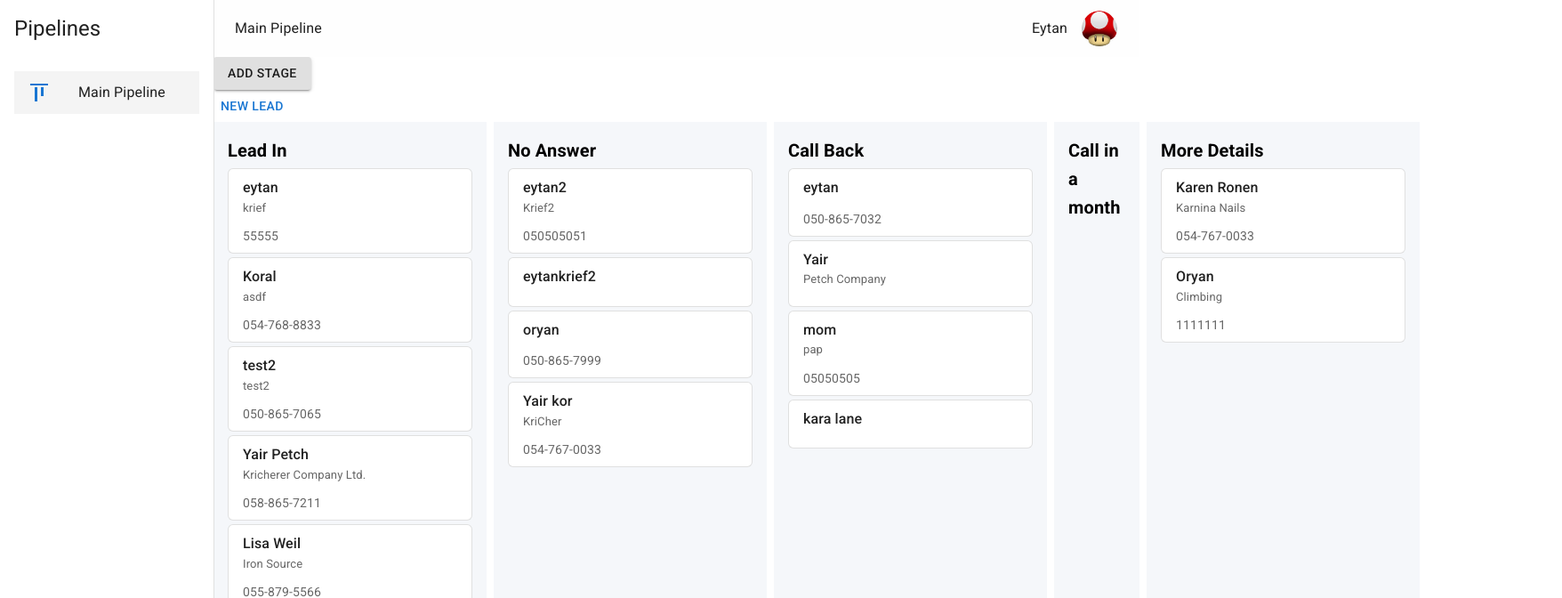
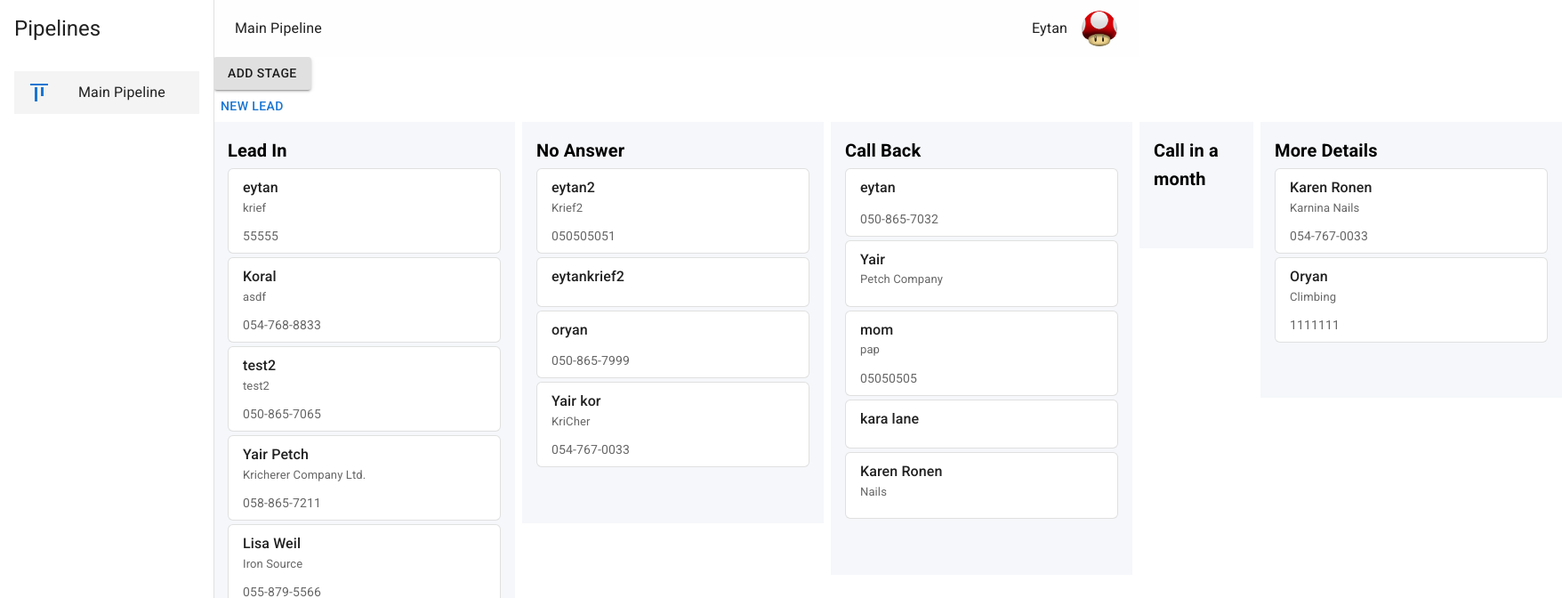
Before and after one commit to Eytan3000/CRM1, a React (Create React App) app: page / in a window 1280 px wide. Shown: the top 672 px of the page at 89% size, 1756 px wide, since content can reach past the window. Built offline with nearby package versions, Linux system fonts and the light colour scheme; data requests are answered from the project's data file.

Commit message:
before changing stack responsivness

```diff
--- a/data/db.json
+++ b/data/db.json
@@ -425,7 +425,7 @@
       "stage": "callBack",
       "name": "mom",
       "phone": "05050505",
-      "email": "",
+      "email": "momPap@gmail.com",
       "website": "",
       "facebook": "",
       "linkedin": "",
@@ -538,7 +538,7 @@
       "phone": "0588657211",
       "email": "petch@gmail.com",
       "website": "kriecherer.com",
-      "facebook": "",
+      "facebook": "https://www.facebook.com/yair.pecherer",
       "linkedin": "",
       "otherLink": "",
       "companyName": "Kricherer Company Ltd.",
@@ -612,7 +612,7 @@
         {
           "noteId": 1,
           "noteDate": "19th June 2023 , 9:32 PM",
-          "noteContent": "דיברתי איתה, די מעצבנת אבל עושה ציפורניים יפות. לדבר איתה עוד חודש"
+          "noteContent": "makes nails"
         }
       ],
       "id": 33
@@ -642,7 +642,7 @@
       "stage": "leadIn",
       "name": "Lisa Weil",
       "phone": "0558795566",
-      "email": "",
+      "email": "email@gmail.com",
       "website": "",
       "facebook": "",
       "linkedin": "https://www.linkedin.com/in/lisa-weil-02839516/",
@@ -655,8 +655,39 @@
       "companyLinkedin": "",
       "companyOtherLink": "",
       "dateCreated": "03.07.2023",
+      "notes": [
+        {
+          "noteId": 1,
+          "noteDate": "5th July 2023 , 7:52 AM",
+          "noteContent": "jjj"
+        },
+        {
+          "noteId": 2,
+          "noteDate": "5th July 2023 , 7:52 AM",
+          "noteContent": "jjjhhh"
+        }
+      ],
+      "id": 40
+    },
+    {
+      "stage": "callBack",
+      "name": "Karen Ronen",
+      "phone": "",
+      "email": "",
+      "website": "",
+      "facebook": "",
+      "linkedin": "",
+      "otherLink": "",
+      "companyName": "Nails",
+      "companyPhone": "",
+      "companyEmail": "",
+      "companyWebsite": "",
+      "companyFacebook": "",
+      "companyLinkedin": "",
+      "companyOtherLink": "",
+      "dateCreated": "04.07.2023",
       "notes": [],
-      "id": 40
+      "id": 41
     }
   ]
 }
--- a/src/components/NewLeadModal.js
+++ b/src/components/NewLeadModal.js
@@ -49,7 +49,7 @@ export default function NewLeadModal({ setRerender }) {
           <Typography id="modal-modal-description" sx={{ mt: 2 }}>
             Duis mollis, est non commodo luctus, nisi erat porttitor ligula.
           </Typography> */}
-          <Create onClose={handleClose} />
+          <Create onClose={handleClose} stage="leadIn" />
         </Box>
       </Modal>
     </div>
--- a/src/components/leadRender/leadRenderColumn.js
+++ b/src/components/leadRender/leadRenderColumn.js
@@ -1,5 +1,133 @@
-import React from 'react';
+import React, { useState } from 'react';
+import LeadCard from '../LeadCard';
+import { deleteLeadFromDb } from '../../helpers/dbFunctions';
+import { Box, Button, Modal, Stack } from '@mui/material';
+import TitleLabel from '../TitleLabel';
+import { makeStyles } from '@material-ui/core';
+import { convertCamelCaseToSpaces } from '../../helpers/helpers';
+import NewLeadModal from '../NewLeadModal';
+import Create from '../../pages/Create';
 
-export default function ComponentName() {
-  return <div>{/* Your component JSX here */}</div>;
+//----------------------------------------------------
+
+const style = {
+  position: 'absolute',
+  top: '50%',
+  left: '50%',
+  transform: 'translate(-50%, -50%)',
+  width: 400,
+  bgcolor: 'background.paper',
+  border: '2px solid #000',
+  boxShadow: 24,
+  p: 4,
+};
+
+const useStyles = makeStyles((theme) => {
+  return {
+    background: {
+      // background: '#F2F2F2',
+      // background: '#e7ebefff',
+      // background: '#f0f3f7',
+      background: '#f5f7faff',
+      // background: '#fafafcff',
+      width: '100%',
+      padding: theme.spacing(2),
+    },
+    label: {
+      fontWeight: 'bold',
+      // marginBottom: '2px',
+    },
+    customCard: {
+      height: '1px',
+      background: '#F00B0B',
+    },
+    buttonShow: {
+      opacity: 1,
+    },
+    buttonHide: {
+      transition: 'opacity 0.3s ease-in-out',
+      opacity: 0,
+    },
+  };
+});
+
+const handleDelete = async (id) => {
+  await deleteLeadFromDb(id);
+};
+
+function addLeadsCardsInColumn(leads, stageName, idPassUp) {
+  const leadIns = leads.map((lead) => {
+    if (lead.stage === stageName)
+      return (
+        <div key={lead.id}>
+          <LeadCard
+            keyVal={lead.id}
+            lead={lead}
+            handleDelete={handleDelete}
+            idPassUp={idPassUp}
+          />
+        </div>
+      );
+  });
+  return leadIns;
 }
+
+//----------------------------------------------------
+
+export default function LeadRenderColumn({ stage, leads, idPassUp }) {
+  const [hover, setHover] = useState(false);
+  const [open, setOpen] = React.useState(false);
+
+  const classes = useStyles();
+
+  const handleClick = () => {
+    setOpen(true);
+    // buttonRef.current.blur();
+  };
+  const handleClose = () => {
+    setOpen(false);
+    // setRerender();
+  };
+
+  const handleMouseEnter = () => setHover(true);
+  const handleMouseLeave = () => setHover(false);
+
+  return (
+    <div>
+      <Modal
+        open={open}
+        onClose={handleClose}
+        aria-labelledby="modal-modal-title"
+        aria-describedby="modal-modal-description">
+        <Box sx={style}>
+          <Create stage={stage.name} onClose={handleClose} />
+        </Box>
+      </Modal>
+
+      <Stack
+        onMouseEnter={handleMouseEnter}
+        onMouseLeave={handleMouseLeave}
+        key={stage.id}
+        className={classes.background}
+        spacing={0.5}
+        // minWidth={250}
+      >
+        <TitleLabel
+          variant="h6"
+          className={classes.label}
+          label={convertCamelCaseToSpaces(stage.name)}
+        />
+        {addLeadsCardsInColumn(leads, stage.name, idPassUp)}
+        <Button
+          className={hover ? classes.buttonShow : classes.buttonHide}
+          color="primary"
+          disabled={false}
+          size="large"
+          variant="text"
+          onClick={handleClick}>
+          +
+        </Button>
+      </Stack>
+    </div>
+  );
+}
--- a/src/pages/Create.js
+++ b/src/pages/Create.js
@@ -19,7 +19,7 @@ const useStyles = makeStyles({
   },
 });
 
-export default function Create({ onClose }) {
+export default function Create({ onClose, stage }) {
   const addLeadToDBCtx = useContext(addLeadToDBContext);
 
   const classes = useStyles();
@@ -49,7 +49,7 @@ export default function Create({ onClose }) {
     if (name) {
       addLeadToDBCtx({
         // title: `${name}${nameC ? ' / ' + nameC : ''} `,
-        stage: 'leadIn',
+        stage: stage,
         name: capitalizeWords(name),
         phone,
         email,
--- a/src/pages/Lead.js
+++ b/src/pages/Lead.js
@@ -26,8 +26,8 @@ export default function Lead({ id, stages }) {
   // Find lead in database and set it to page
   useEffect(() => {
     (async () => {
-      const x = await loadLeadCtx(id);
-      setLead(x);
+      const leadAwait = await loadLeadCtx(id);
+      setLead(leadAwait);
     })();
   }, [id]);
 
--- a/src/pages/LeadsRender.js
+++ b/src/pages/LeadsRender.js
@@ -1,53 +1,21 @@
 import React, { useContext, useEffect, useState } from 'react';
-import { makeStyles } from '@material-ui/core';
 
 import Stack from '@mui/material/Stack';
-import TitleLabel from '../components/TitleLabel';
-import { convertCamelCaseToSpaces } from '../helpers/helpers';
-
-import LeadCard from '../components/LeadCard';
 
 import NewLeadModal from '../components/NewLeadModal';
 import AddStagePopper from '../components/AddStagePopper';
 import { loadCards, loadStagesContext } from '../contexts/DbFunctionsContext';
 
-import { deleteLeadFromDb, updateStageToDb } from '../helpers/dbFunctions';
-import { Button } from '@mui/material';
+import { updateStageToDb } from '../helpers/dbFunctions';
 
-const useStyles = makeStyles((theme) => {
-  return {
-    background: {
-      // background: '#F2F2F2',
-      // background: '#e7ebefff',
-      // background: '#f0f3f7',
-      background: '#f5f7faff',
-      // background: '#fafafcff',
-      width: '100%',
-      padding: theme.spacing(2),
-    },
-    label: {
-      fontWeight: 'bold',
-      // marginBottom: '2px',
-    },
-    customCard: {
-      height: '1px',
-      background: '#F00B0B',
-    },
-    myButton: {
-      opacity: 0,
-      transition: 'opacity 0.3s ease-in-out',
-      '&:hover': {
-        opacity: 1,
-      },
-    },
-  };
-});
+import LeadRenderColumn from '../components/leadRender/LeadRenderColumn';
+
+//----------------------------------------------------------
 
 export default function LeadsRender({ idPassUp, stagesPassUp }) {
   const loadCardsContentCtx = useContext(loadCards);
   const loadStagesCtx = useContext(loadStagesContext);
 
-  const classes = useStyles();
   const [leads, setLeads] = useState([]);
   const [stages, setStages] = useState([]);
   const [reRender, setRerender] = useState(true);
@@ -76,57 +44,14 @@ export default function LeadsRender({ idPassUp, stagesPassUp }) {
       .catch((err) => console.error(err));
   };
 
-  const handleDelete = async (id) => {
-    await deleteLeadFromDb(id);
-  };
-
-  function leadRenderColumn(leads, stage) {
-    const leadIns = leads.map((lead) => {
-      if (lead.stage === stage)
-        return (
-          <div key={lead.id}>
-            <LeadCard
-              keyVal={lead.id}
-              lead={lead}
-              handleDelete={handleDelete}
-              idPassUp={idPassUp}
-            />
-          </div>
-        );
-    });
-    return leadIns;
-  }
-
   return (
     <div>
       <AddStagePopper updateStage={updateStage} />
       <NewLeadModal setRerender={() => setRerender(!reRender)} />
-      <Stack direction="row" spacing={1} justifyContent="flex-start">
-        {stages.map((stage) => {
-          return (
-            <Stack
-              key={stage.id}
-              className={classes.background}
-              spacing={0.5}
-              // minWidth={250}
-            >
-              <TitleLabel
-                variant="h6"
-                className={classes.label}
-                label={convertCamelCaseToSpaces(stage.name)}
-              />
-              {leadRenderColumn(leads, stage.name)}
-              <Button
-                className={classes.myButton}
-                color="primary"
-                disabled={false}
-                size="small"
-                variant="text">
-                +
-              </Button>
-            </Stack>
-          );
-        })}
+      <Stack direction="row" spacing={5} justifyContent="flex-start">
+        {stages.map((stage) => (
+          <LeadRenderColumn stage={stage} leads={leads} idPassUp={idPassUp} />
+        ))}
       </Stack>
     </div>
   );
```
